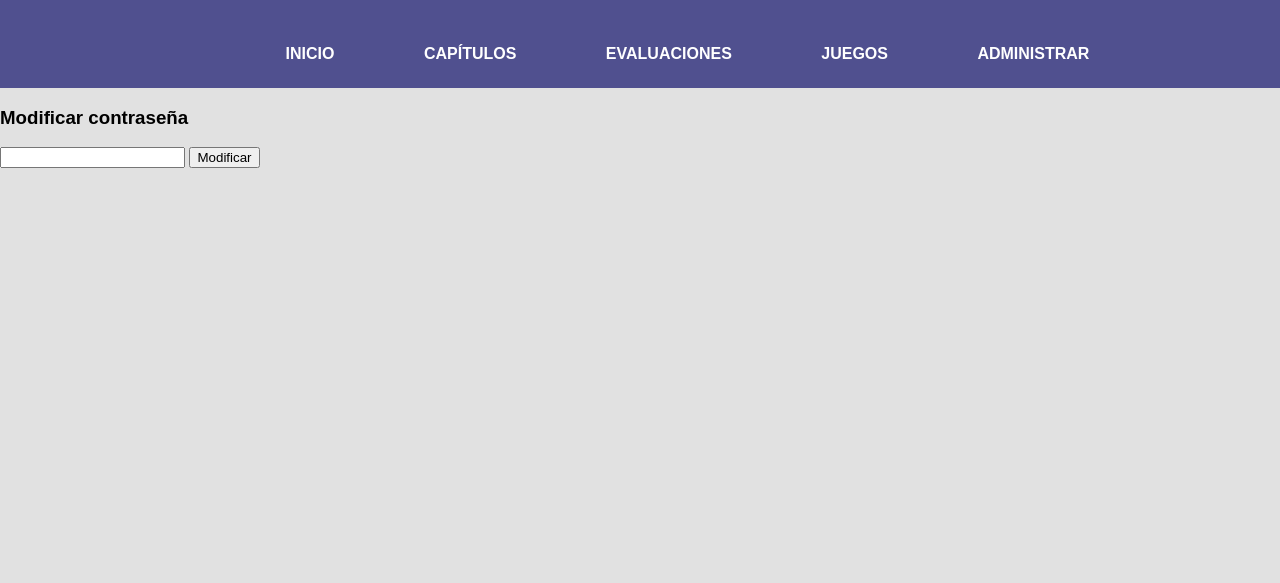
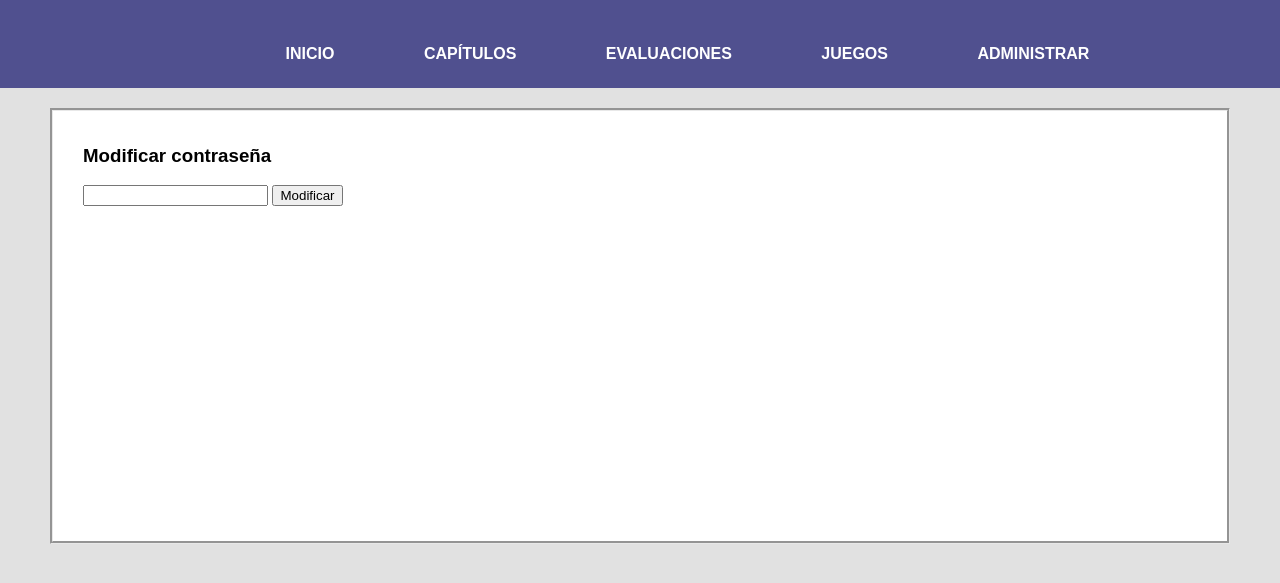
Before and after one commit to OmarVerdugo/ProyectoIS2, a PHP site: page /ProyectoIS2/menuControlAlu.php in a window 1280 px wide. Shown: the top 583 px of the page. Run offline with PHP 8.4, Linux system fonts and the light colour scheme; some libraries are stand-ins or nearby versions.

Commit message:
cambio leve a estilo de controlAlu
se pone un estilo temporal a la pagina de cambiar contraseña

```diff
--- a/css/controlAlu.css
+++ b/css/controlAlu.css
@@ -111,4 +111,11 @@
 	min-width: 300px;
 }
 
+.passUpdate{
+	background-color: white;
+	margin:150px 100px ;
+	padding: 50px 100px;
+}
+
+
 /*******************	Control de alumno	*******************/
--- a/menuControlAlu.php
+++ b/menuControlAlu.php
@@ -7,7 +7,7 @@
 
 </head>
 <body>
-	<div class="passUpdate">
+	<div class="studentCont">
 		<form action="passCambio.php" method="POST">
 		<h3>Modificar contraseña</h3>
 		<input type="password" name="_pass" id="_pass">
--- a/passCambio.php
+++ b/passCambio.php
@@ -9,7 +9,6 @@
 			$pass = $_POST['_pass'];
 			$alu =  $_SESSION['user'];
 
-
 			 #	//	aplica la actualizacion en la base de datos   //
 		    $query ="UPDATE Alumnos
 					SET passAlu = :pass
```
